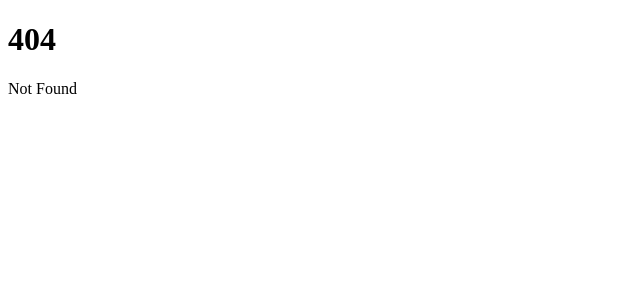
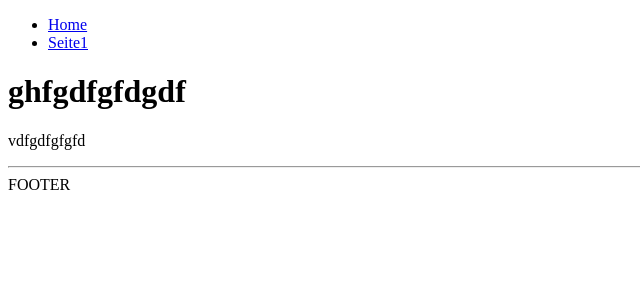
Before and after one commit to Amerlander/test-webseite, a SvelteKit app: page /seite1 in a window 1280 px wide. Before the commit this address had no page. Shown: the top 300 px of the page, without its empty margins (0-640 px from the left). Built offline with nearby package versions, Linux system fonts and the light colour scheme.

Commit message:
spielereien

```diff
--- /dev/null
+++ b/src/lib/Menu.svelte
@@ -0,0 +1,8 @@
+<ul>
+    <li>
+        <a href="/">Home</a>
+    </li>
+    <li>
+        <a href="/seite1">Seite1</a>
+    </li>
+</ul>
--- /dev/null
+++ b/src/routes/+layout.svelte
@@ -0,0 +1,10 @@
+<script>
+    import Menu from "$lib/Menu.svelte"
+</script>
+
+<Menu />
+
+<slot />
+
+<hr />
+FOOTER
--- /dev/null
+++ b/src/routes/seite1/+page.svelte
@@ -0,0 +1,4 @@
+
+<h1>ghfgdfgfdgdf</h1>
+
+<p>vdfgdfgfgfd</p>
```
Also changed, not shown: src/routes/+page.svelte (+30 -1 lines).
